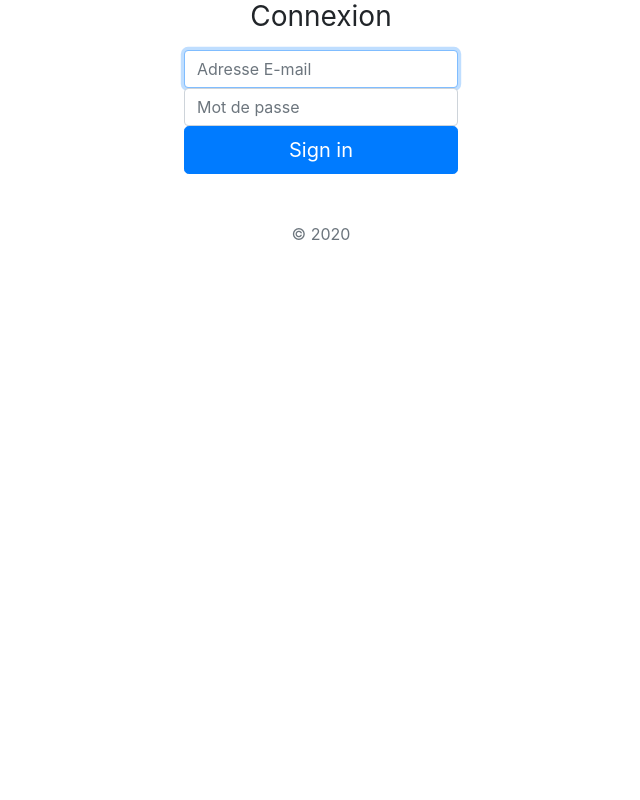
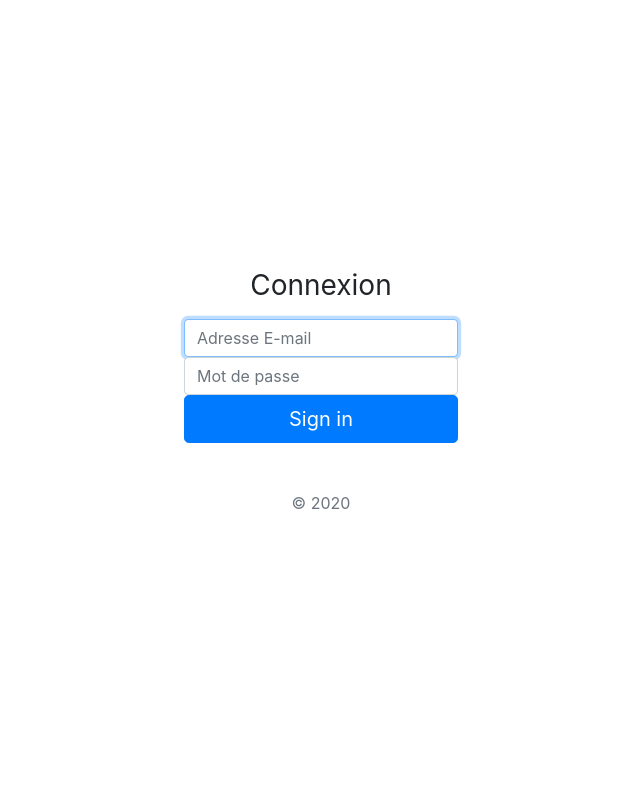
Before and after one commit to jRayze/matcha, a PHP site: page /main.php in a window 1280 px wide. Shown: the whole page, without its empty margins (319-959 px from the left). Run offline with PHP 8.4, Linux system fonts and the light colour scheme.

Commit message:
modify css login

```diff
--- /dev/null
+++ b/css/styles.css
@@ -0,0 +1,16 @@
+.bodyLogin {
+    text-align: center;
+    display: flex;
+    align-items: center;
+    position: absolute;
+    margin: auto;
+    top: 0;
+    right: 0;
+    bottom: 0;
+    left: 0;
+}
+
+.form-signin {
+    max-width: 420px !important;
+    margin:auto;
+}
--- a/login.php
+++ b/login.php
@@ -1,4 +1,4 @@
-    <body class="text-center">
+    <body class="bodyLogin">
         <form class="form-signin"">
             <h1 class="h3 mb-3 font-weight-normal">Connexion</h1>
             <label for="inputEmail" class="sr-only">Adresse E-mail</label>
```
